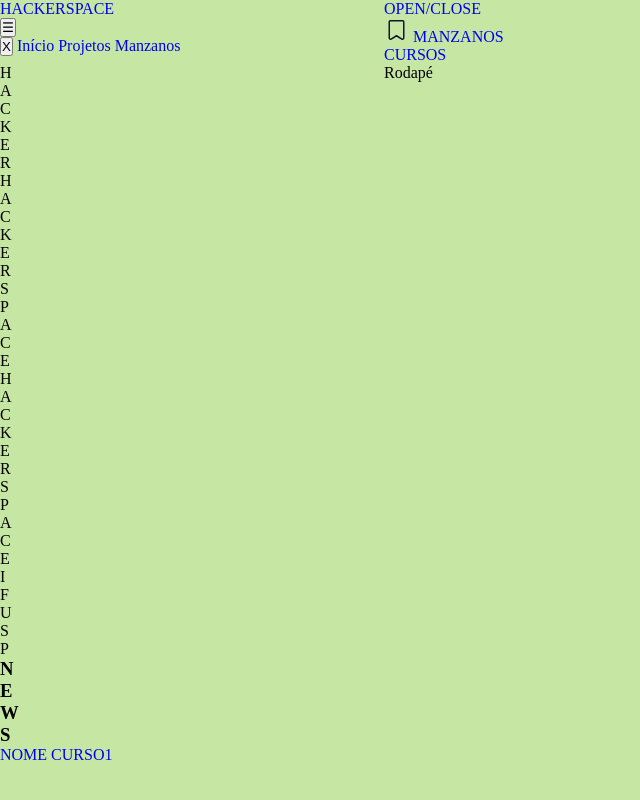
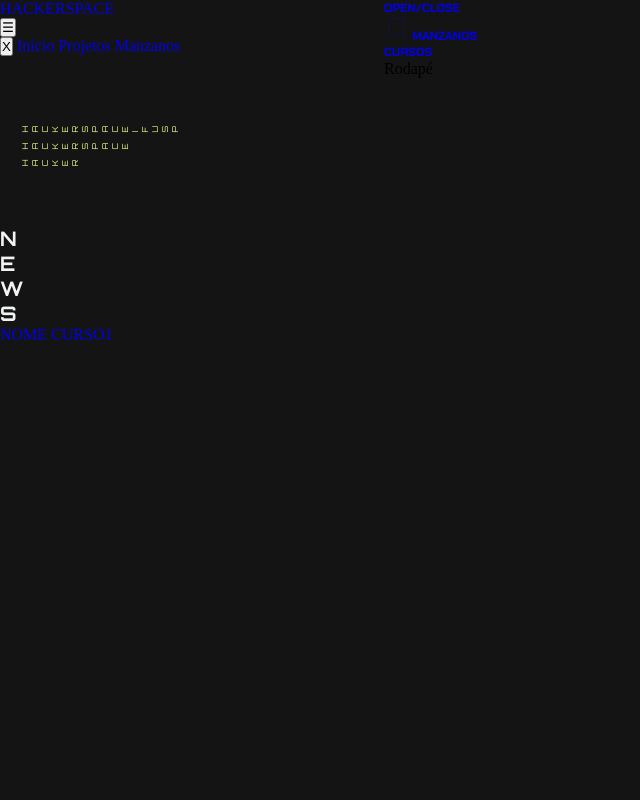
Before and after one commit to YasminSaad/HackerSpace_site, a PHP site: page /genzi.html in a window 1280 px wide. Shown: the whole page, without its empty margins (0-640 px from the left). Run offline with PHP 8.4, Linux system fonts and the light colour scheme.

Commit message:
alterção de cores main

```diff
--- a/main/genzi.css
+++ b/main/genzi.css
@@ -18,10 +18,45 @@
 }
 
 body {
-    background-color: var(--verde2);
+    background-color: var(--preto);
 
     display: grid;
     grid-template-columns: minmax(14rem, 30%) 1fr;
+}
+
+/* VIEW NO PC */
+
+main {
+    .raincode {
+        display: inline-flex;
+
+        margin-left: 80px;
+
+        gap: 10px;
+
+        transform: rotate(-90deg);
+    }
+
+    .raincode_txt1, .raincode_txt2, .raincode_txt3 {
+        font-family: "Orbitron", sans-serif;
+        color: var(--verde-limao);
+        font-size: 8px;
+    }
+
+    .btn_noticias {
+        font-family: "Orbitron", sans-serif;
+        color: var(--branco);
+        font-size: 20px;
+        border: 5px var(--verde-limao);
+    }
+    }
+
+.nav_lateral {
+    font-family: "Chakra Petch", sans-serif;
+    font-weight: 700;
+    font-style: normal;
+    font-size: 12px;
+    color: var(--verde-limao);
 }
 
 /* VIEW NO CELULAR */
--- a/main/projetos/curso1.html
+++ b/main/projetos/curso1.html
@@ -8,10 +8,12 @@
 </head>
 <header>
     <a href="login/login.php" id="logo">NOME DO CURSO</a>
+
+    <h1>EM CONSTRUÇÃO</h1>
 </header>
 <body>
 
-    <h1 href="login/login.php" class="testelogin">clique aqui</h1>
+    <!-- <h1 href="login/login.php" class="testelogin">clique aqui</h1> -->
 
 </body>
 </html>
--- a/main/projetos/login/dados.php
+++ b/main/projetos/login/dados.php
@@ -17,9 +17,10 @@
     if($post)
     {
         echo "Dados armazenados";
+        header("location: ../../genzi.html");
     }
     else {
-        echo "Erro no aramazenamento dos dados";
+        echo "Erro no aramazenamento dos dados - Possível problema nos dados inseridos";
     }
 
     ?>
```
Also changed, not shown: main/projetos/curso1.css (+12 -0 lines).
